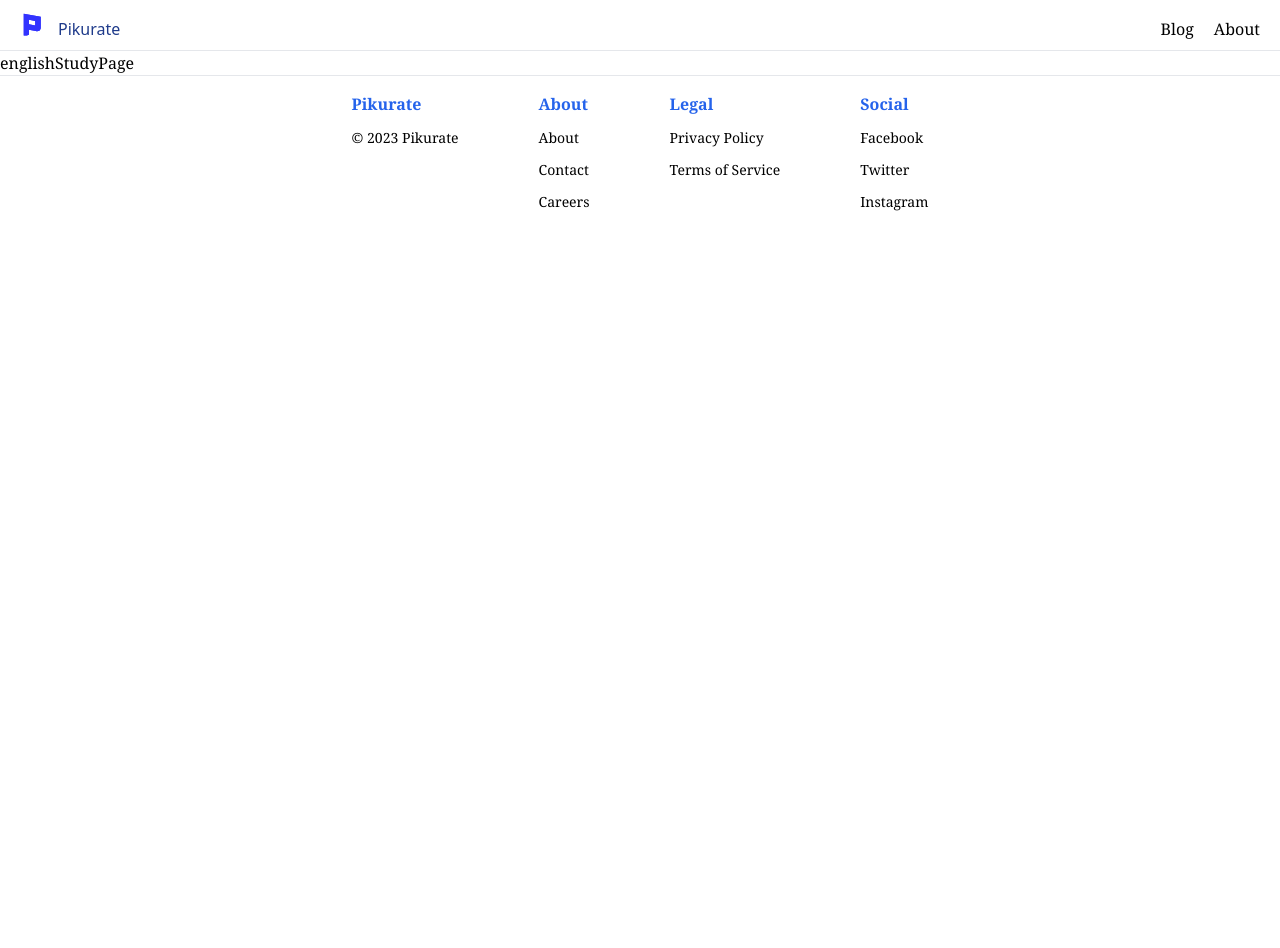
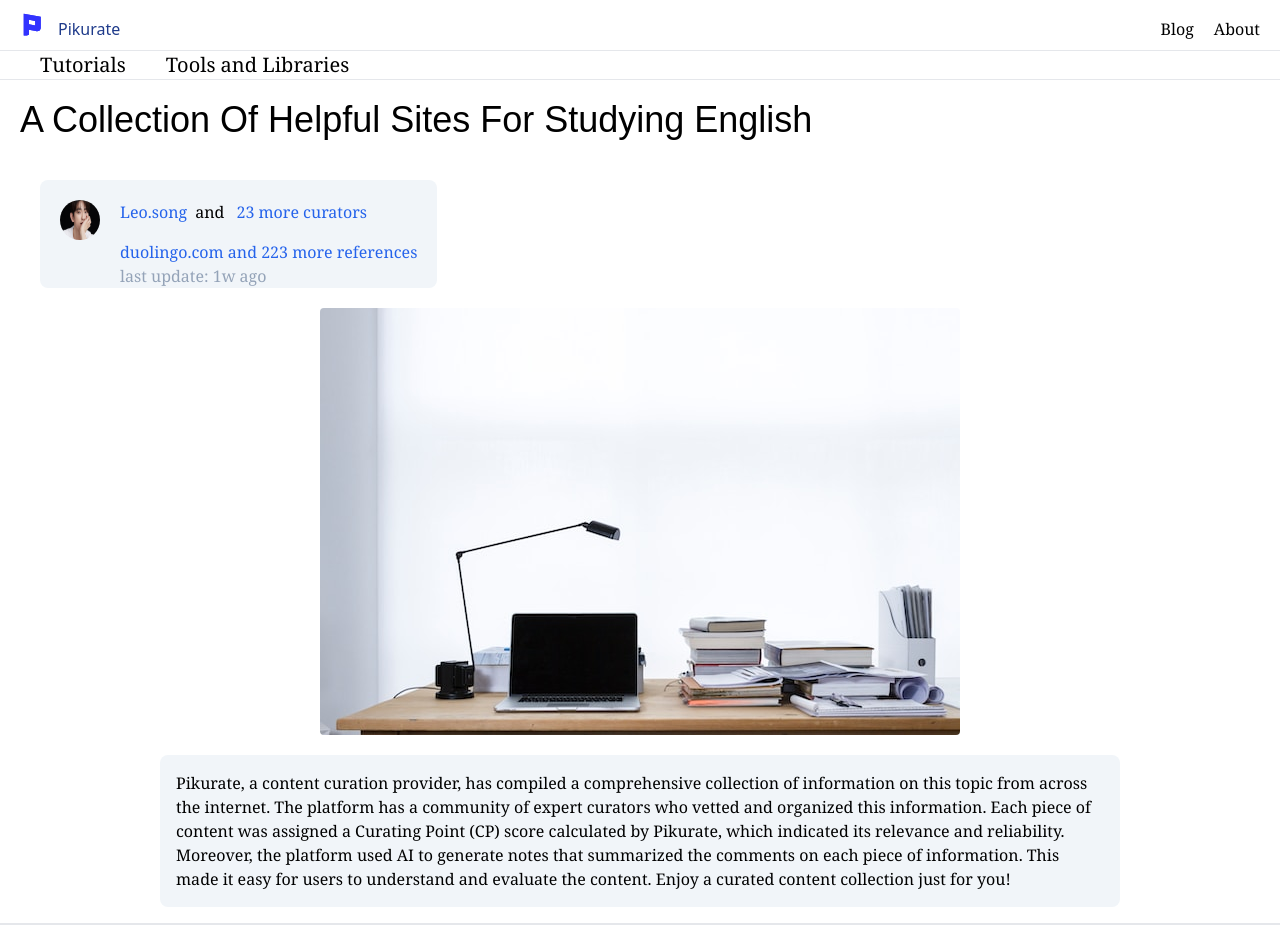
Before and after one commit to mbrndt/pikurateBlog, a Next.js app: page /blog/englishStudy in a window 1280 px wide. Shown: the top 948 px of the page. Before the commit the page ends 800 px from the top, so only its background shows below. Built offline with nearby package versions, Linux system fonts and the light colour scheme.

Commit message:
feat: start blog post page

```diff
--- a/src/app/blog/englishStudy/page.jsx
+++ b/src/app/blog/englishStudy/page.jsx
@@ -1,7 +1,56 @@
 import React from "react";
+import Image from "next/image";
+import logo from "../../assets/parkjinyoung.jpeg";
+import hero from "../../assets/study.jpg";
 
 function EnglishStudyPage() {
-	return <div>englishStudyPage</div>;
+	return (
+		<div>
+			<div className="flex flex-row w-full border-b gap-10 pl-10 text-xl">
+				<p>Tutorials</p>
+				<p>Tools and Libraries</p>
+			</div>
+			<div>
+				<h1 className="text-4xl m-5">
+					A Collection Of Helpful Sites For Studying English
+				</h1>
+			</div>
+			<div className="flex flex-col bg-slate-100 rounded-lg w-fit ml-10 mt-10">
+				<div className="flex flex-row gap-5 pl-5 mt-5">
+					<Image src={logo} alt="" className="rounded-full w-10 h-10" />
+					<p className="text-blue-600">
+						Leo.song
+						<span className="text-black px-2">and</span> 23 more curators
+					</p>
+				</div>
+				<div className="pl-20 mr-5">
+					<p className="text-blue-600">duolingo.com and 223 more references</p>
+					<p className="text-slate-400">last update: 1w ago</p>
+				</div>
+			</div>
+			<div className="flex items-center flex-col border-b-2 pb-4">
+				<Image
+					src={hero}
+					className="w-3/4 h-3/4 md:h-1/2 md:w-1/2 rounded my-5"
+					alt=""
+				/>
+				<p className="bg-slate-100 rounded-lg w-3/4 p-4">
+					Pikurate, a content curation provider, has compiled a comprehensive
+					collection of information on this topic from across the internet. The
+					platform has a community of expert curators who vetted and organized
+					this information. Each piece of content was assigned a Curating Point
+					(CP) score calculated by Pikurate, which indicated its relevance and
+					reliability. Moreover, the platform used AI to generate notes that
+					summarized the comments on each piece of information. This made it
+					easy for users to understand and evaluate the content. Enjoy a curated
+					content collection just for you!
+				</p>
+			</div>
+			<div className="">
+				<h1 className="text-4xl m-5 ">1. Tutorials</h1>
+			</div>
+		</div>
+	);
 }
 
 export default EnglishStudyPage;
```
Also changed, not shown: src/app/assets/parkjinyoung.jpeg (added).
